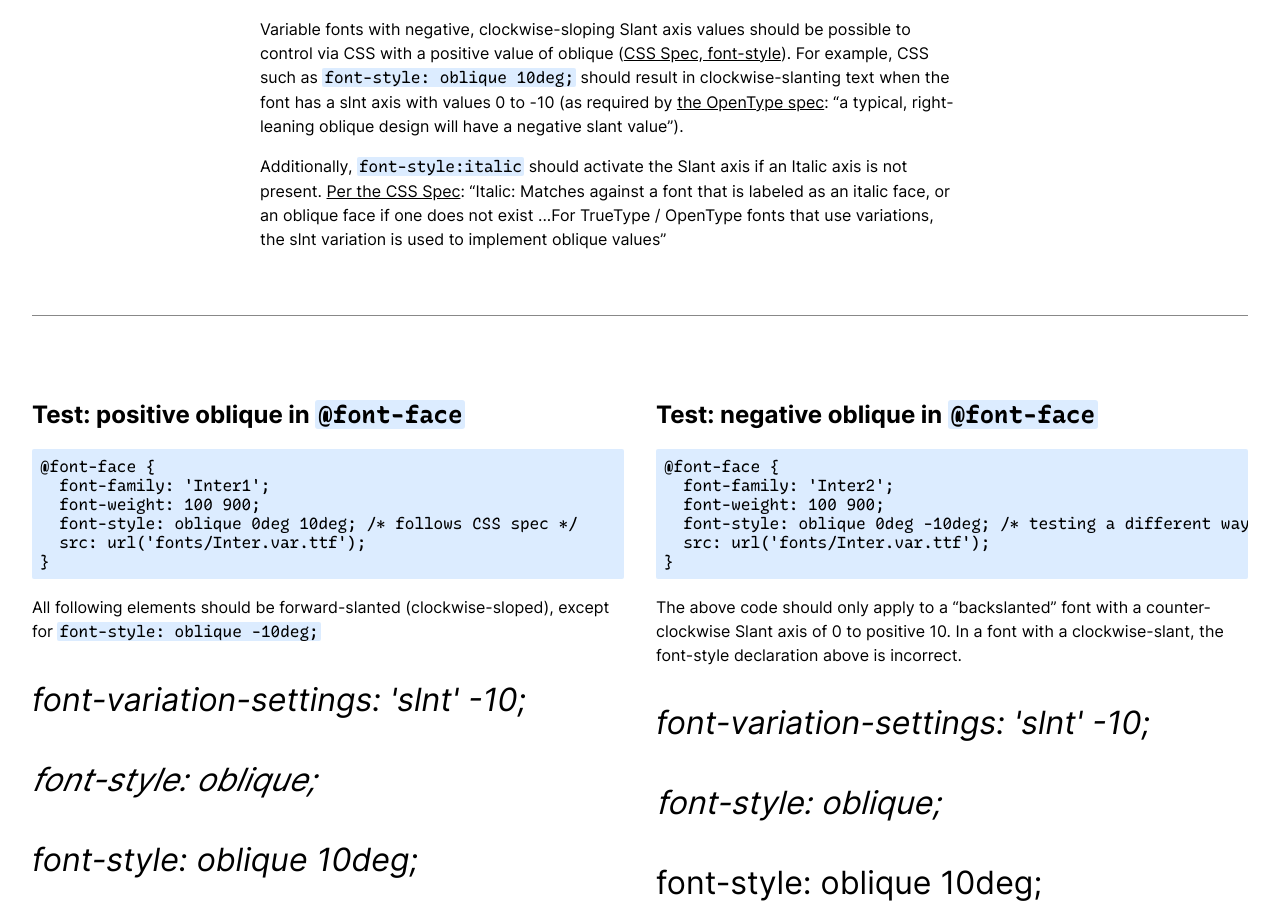
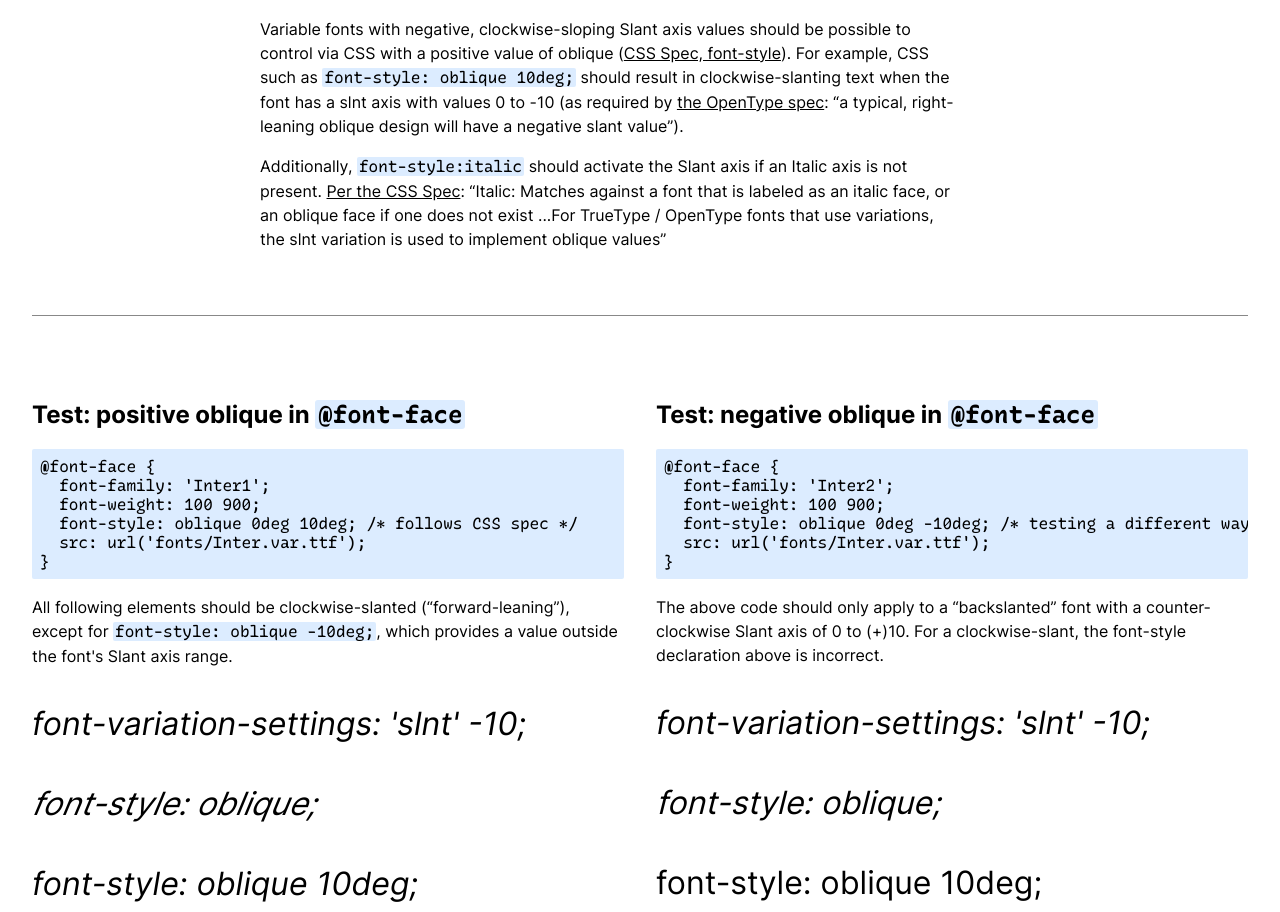
Before and after one commit to arrowtype/vf-slnt-test, a plain HTML site: page index.html in a window 1280 px wide. Shown: the part 185-1097 px from the top of the page. Drawn offline with Linux system fonts and the light colour scheme.

Commit message:
space test expectation text more evenly to align tests

```diff
--- a/index.html
+++ b/index.html
@@ -35,7 +35,7 @@
   font-style: oblique 0deg 10deg; /* follows CSS spec */
   src: url('fonts/Inter.var.ttf');
 }</pre>
-		<p>All following elements should be forward-slanted (clockwise-sloped), except for <code>font-style: oblique -10deg;</code></p>
+		<p class="test-expectation">All following elements should be clockwise-slanted (“forward-leaning”), except for <code>font-style: oblique -10deg;</code>, which provides a value outside the font's Slant axis range.</p>
 		<div class="test-text">
 			<p class="var-slnt">font-variation-settings: 'slnt' -10;</p>
 			<p class="oblique-only">font-style: oblique;</p>
@@ -55,7 +55,7 @@
   font-style: oblique 0deg -10deg; /* testing a different way */
   src: url('fonts/Inter.var.ttf');
 }</pre>
-		<p>The above code should only apply to a “backslanted” font with a counter-clockwise Slant axis of 0 to positive 10. In a font with a clockwise-slant, the font-style declaration above is incorrect.</p>
+		<p class="test-expectation">The above code should only apply to a “backslanted” font with a counter-clockwise Slant axis of 0 to (+)10. For a clockwise-slant, the font-style declaration above is incorrect.</p>
 		<div class="test-text">
 			<p class="var-slnt">font-variation-settings: 'slnt' -10;</p>
 			<p class="oblique-only">font-style: oblique;</p>
--- a/style.css
+++ b/style.css
@@ -75,6 +75,10 @@ a {
 	font-size: 2rem;
 }
 
+.test-expectation {
+	min-height: 4em;
+}
+
 .positive-oblique, .results {
 	font-family: 'Inter1', fantasy;
 }
```
